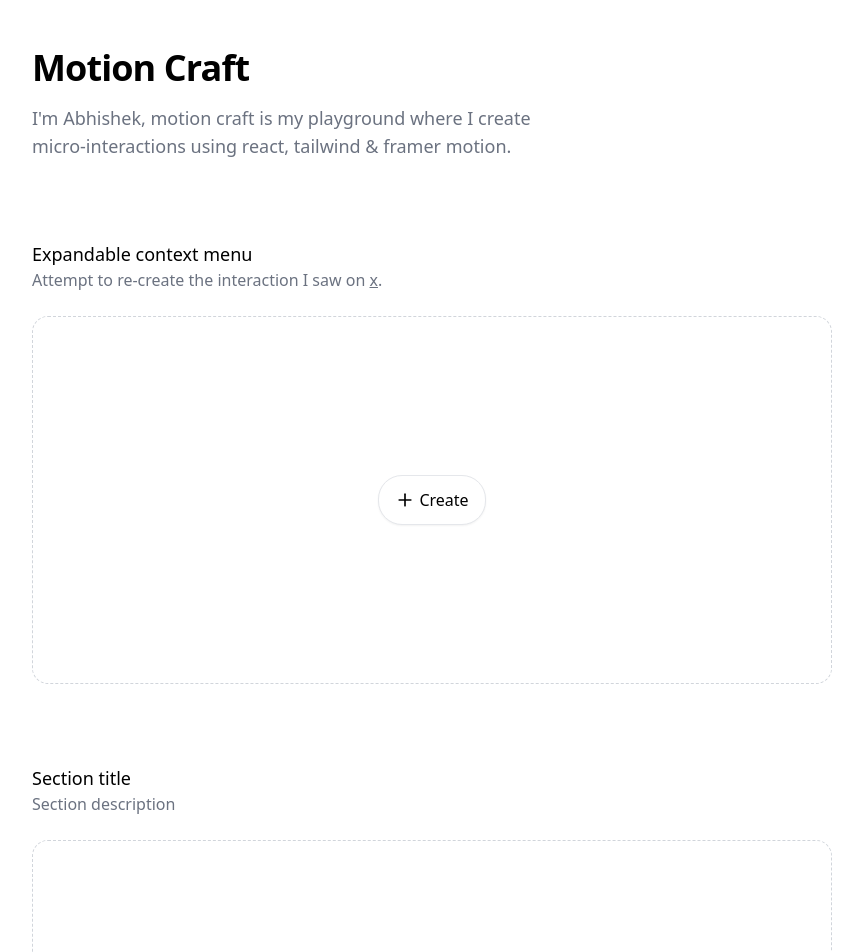
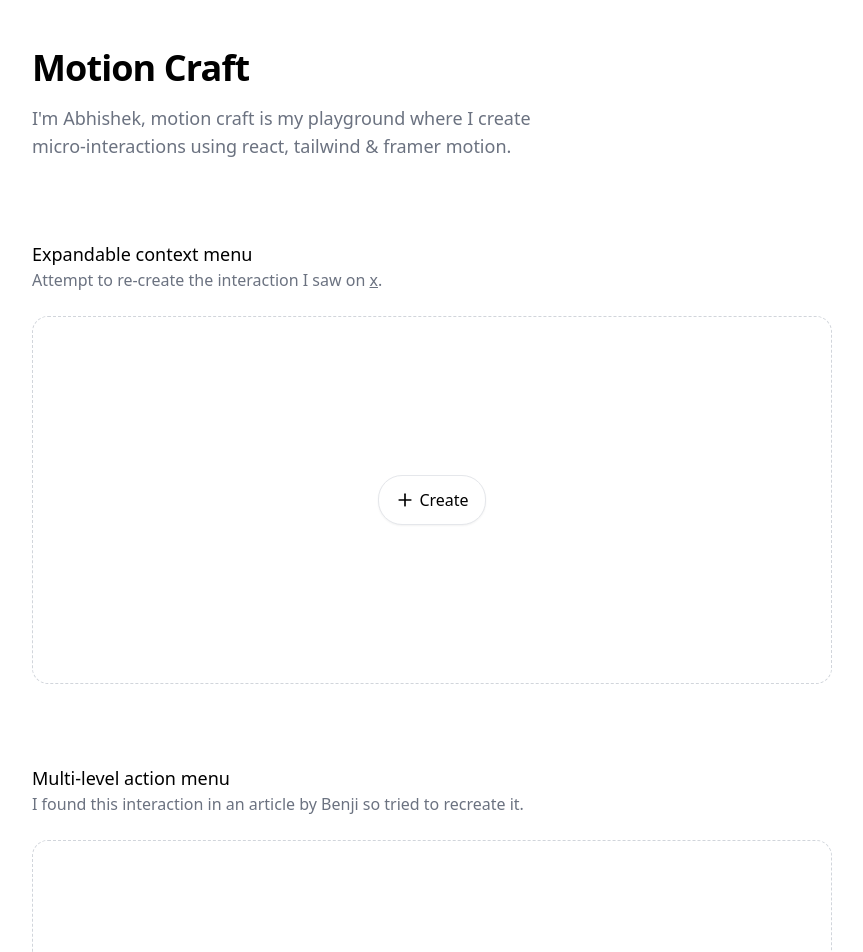
Before and after one commit to casicodes/portfolio, a React (Vite) app: page / in a window 1280 px wide. Shown: the top 952 px of the page, without its empty margins (208-1071 px from the left). Built offline with nearby package versions, Linux system fonts and the light colour scheme.

Commit message:
Update desc

```diff
--- a/src/component/MultiLevelAction/MultiLevelAction.jsx
+++ b/src/component/MultiLevelAction/MultiLevelAction.jsx
@@ -184,8 +184,11 @@ function MultiLevelAction() {
   return (
     <div className="playground flex flex-col gap-6">
       <div className="playground-desc">
-        <h1 className="text-lg">Section title</h1>
-        <p className="font-light text-gray-500">Section description</p>
+        <h1 className="text-lg">Multi-level action menu</h1>
+        <p className="font-light text-gray-500">
+          I found this interaction in an article by Benji so tried to recreate
+          it.{" "}
+        </p>
       </div>
       <div className="playground-area rounded-2xl h-[491px] bg-white border-dashed border border-gray-300 gap-4 flex flex-col items-center justify-end">
         <AnimatePresence>
```
